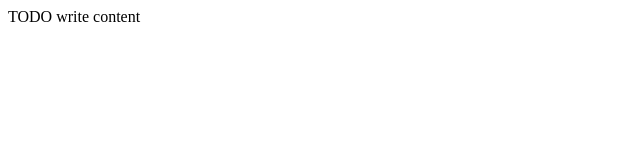
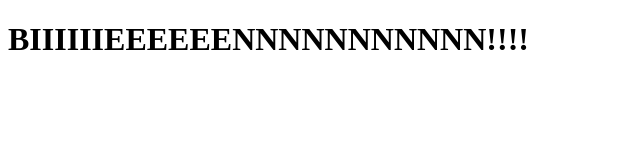
Before and after one commit to canomartinezyoel/ProyectoWeb4, a plain HTML site: page public_html/Luis.html in a window 1280 px wide. Shown: the whole page, without its empty margins (0-640 px from the left). Drawn offline with Linux system fonts and the light colour scheme.

Commit message:
intento2

```diff
--- a/public_html/Luis.html
+++ b/public_html/Luis.html
@@ -11,6 +11,10 @@ and open the template in the editor.
         <meta name="viewport" content="width=device-width, initial-scale=1.0">
     </head>
     <body>
-        <div>TODO write content</div>
+        <div>
+
+               <h1>  BIIIIIIEEEEEENNNNNNNNNNN!!!! </h1>
+
+        </div>
     </body>
 </html>
```
